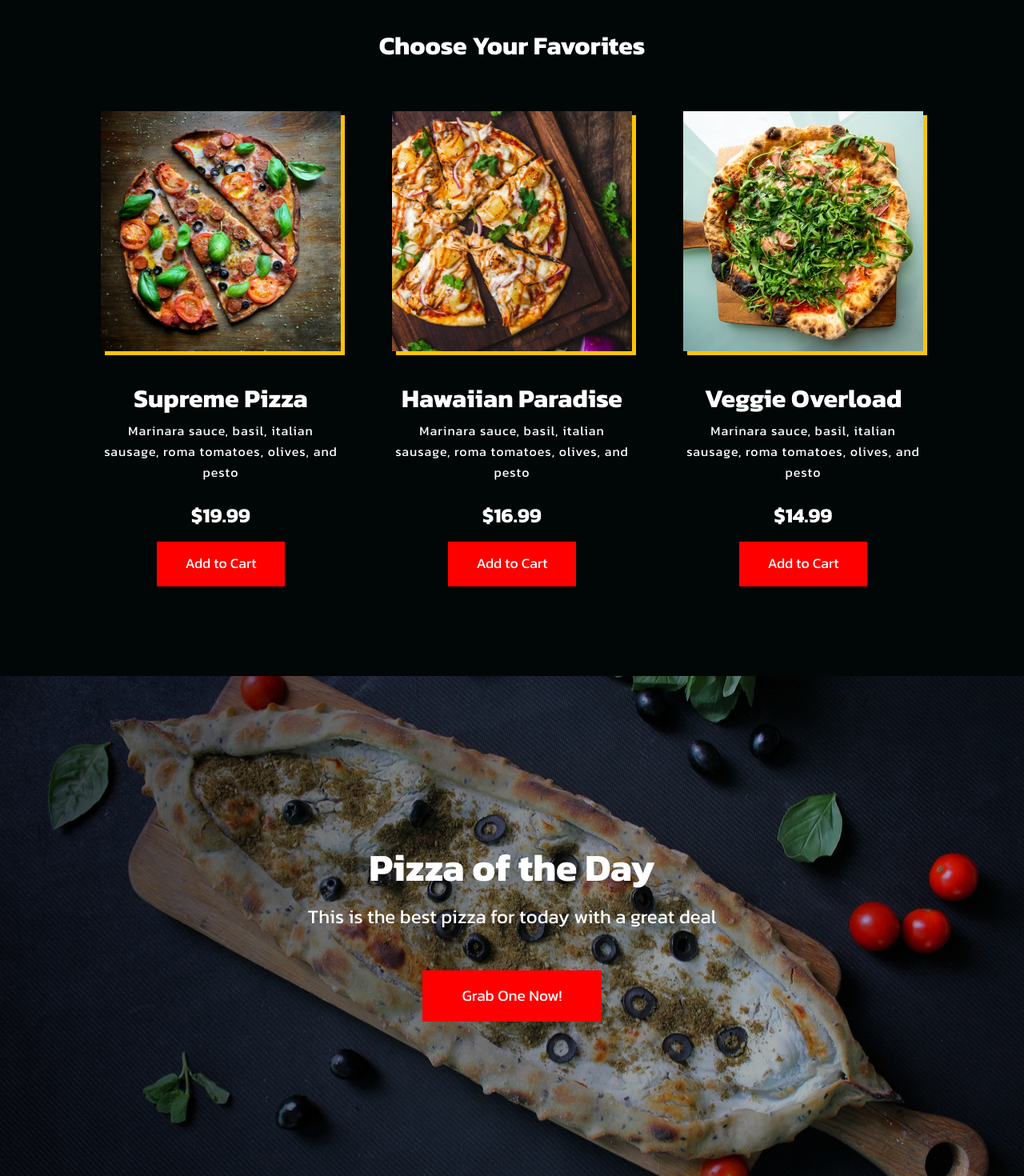
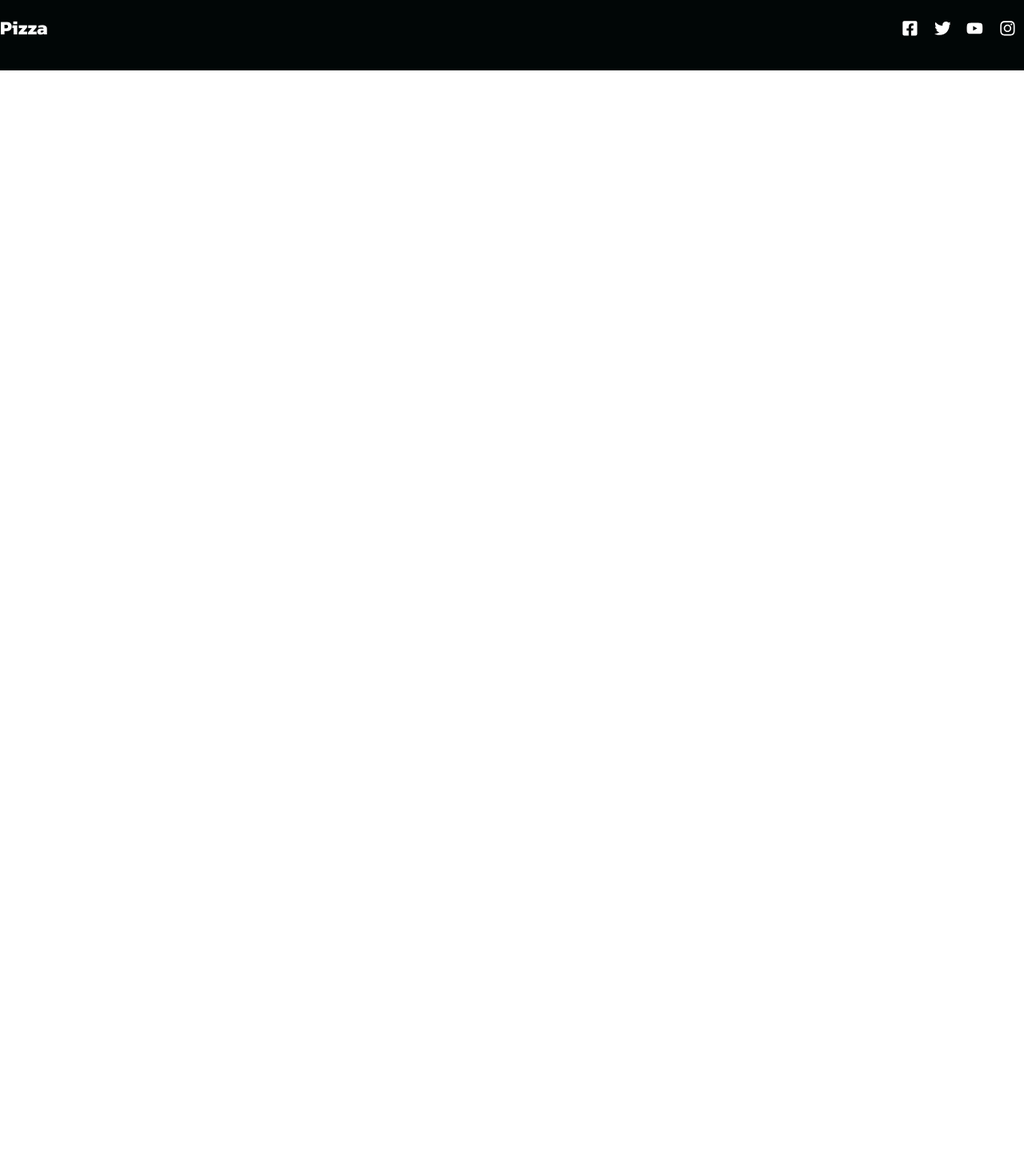
Before and after one commit to sifatulrabbi/react-pizza-shop, a React (Create React App) app: page /desserts in a window 1280 px wide. Shown: the part 840-2310 px from the top of the page at 80% size. After the commit the page ends 928 px from the top, so only its background shows below. Built offline with nearby package versions, Linux system fonts and the light colour scheme.

Commit message:
router added

```diff
--- a/src/App.js
+++ b/src/App.js
@@ -1,7 +1,7 @@
 import React, { useState } from "react"
-import { Navbar, Sidebar, Hero, Products, Featured, Footer } from "./Components"
+import { Navbar, Sidebar, Footer } from "./Components"
 import GlobalStyle from "./globalStyles"
-import { BrowserRouter, Switch, Route } from "react-router-dom"
+import { BrowserRouter as Router, Switch, Route } from "react-router-dom"
 import { productData } from "./data"
 import HomePage from "./Pages/HomePage/HomePage"
 import Pizzas from "./Pages/Pizzas/Pizzas"
@@ -15,23 +15,23 @@ function App() {
    }
 
    return (
-      <BrowserRouter>
+      <Router>
          <GlobalStyle />
          <Navbar toggle={toggleSidebar} />
          <Sidebar toggle={toggleSidebar} isOpen={showSidebar} />
          <Switch>
-            <Route exact to="/">
-               <HomePage productData={productData} />
+            <Route exact path="/">
+               <HomePage data={productData} />
             </Route>
-            <Route exact to="/pizzas">
-               <Pizzas productData={productData} />
+            <Route exact path="/pizzas">
+               <Pizzas data={productData.pizza_data} />
             </Route>
-            <Route exact to="/desserts">
-               <Desserts productData={productData} />
+            <Route exact path="/desserts">
+               <Desserts data={productData.sweets} />
             </Route>
          </Switch>
          <Footer />
-      </BrowserRouter>
+      </Router>
    )
 }
 
--- a/src/Components/Hero/Hero.jsx
+++ b/src/Components/Hero/Hero.jsx
@@ -1,4 +1,4 @@
-import React, { useState } from "react"
+import React from "react"
 import HeroContainer from "./HeroElements"
 
 const Hero = () => {
--- a/src/Components/Products/Products.jsx
+++ b/src/Components/Products/Products.jsx
@@ -10,6 +10,7 @@ const Products = ({ data, heading }) => {
             {data &&
                data.map((product, index) => (
                   <ProductCart
+                     key={index}
                      index={index}
                      img={product.img}
                      alt={product.alt}
--- a/src/Pages/Desserts/Desserts.jsx
+++ b/src/Pages/Desserts/Desserts.jsx
@@ -1,10 +1,11 @@
 import React from "react"
+import { Products } from "../../Components"
 
-const Desserts = () => {
+const Desserts = ({ data }) => {
    return (
-      <div>
-         <p>hello</p>
-      </div>
+      <>
+         <Products data={data} />
+      </>
    )
 }
 
--- a/src/Pages/HomePage/HomePage.jsx
+++ b/src/Pages/HomePage/HomePage.jsx
@@ -1,13 +1,13 @@
 import React from "react"
 import { Hero, Products, Featured } from "../../Components"
 
-const HomePage = ({ productData }) => {
+const HomePage = ({ data }) => {
    return (
       <>
          <Hero />
-         <Products data={productData.pizza_data} heading="Choose Your Favorites" />
-         <Featured data={productData.pizza_of_the_day} heading="Pizza of the Day" />
-         <Products data={productData.sweets} heading="Sweet Treats For You" />
+         <Products data={data.pizza_data} heading="Choose Your Favorites" />
+         <Featured data={data.pizza_of_the_day} heading="Pizza of the Day" />
+         <Products data={data.sweets} heading="Sweet Treats For You" />
       </>
    )
 }
--- a/src/Pages/Pizzas/Pizzas.jsx
+++ b/src/Pages/Pizzas/Pizzas.jsx
@@ -1,10 +1,11 @@
 import React from "react"
+import { Products } from "../../Components"
 
-const Pizzas = () => {
+const Pizzas = ({ data }) => {
    return (
-      <div>
-         <p>hello</p>
-      </div>
+      <>
+         <Products data={data} />
+      </>
    )
 }
 
--- a/src/index.js
+++ b/src/index.js
@@ -2,9 +2,4 @@ import React from "react"
 import ReactDOM from "react-dom"
 import App from "./App"
 
-ReactDOM.render(
-   <React.StrictMode>
-      <App />
-   </React.StrictMode>,
-   document.getElementById("root")
-)
+ReactDOM.render(<App />, document.getElementById("root"))
```
